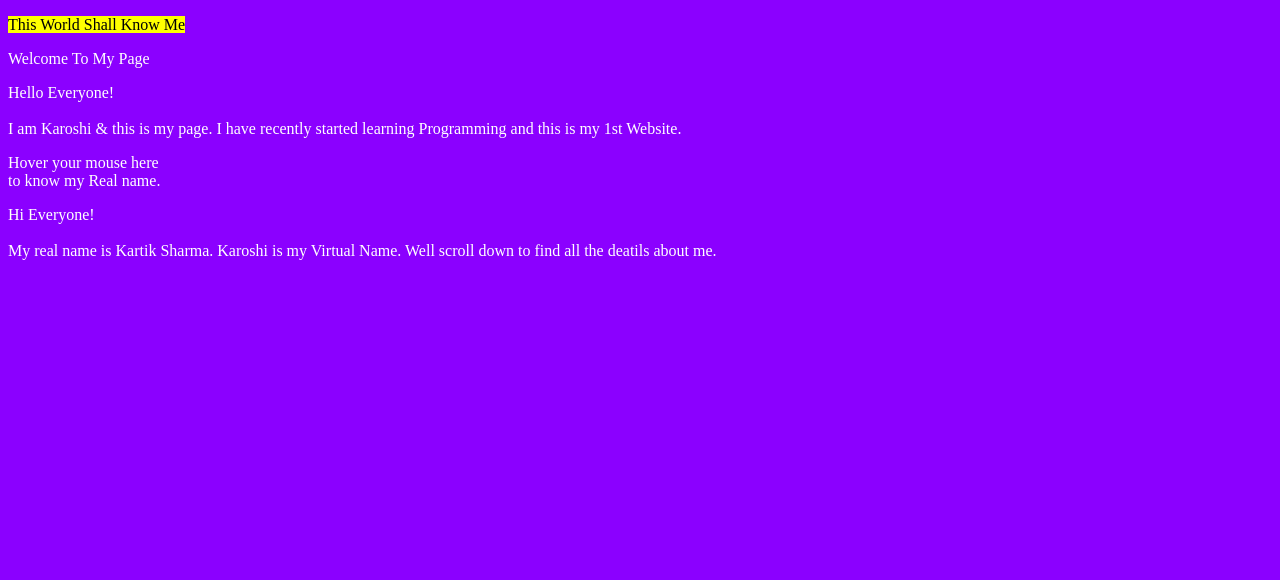
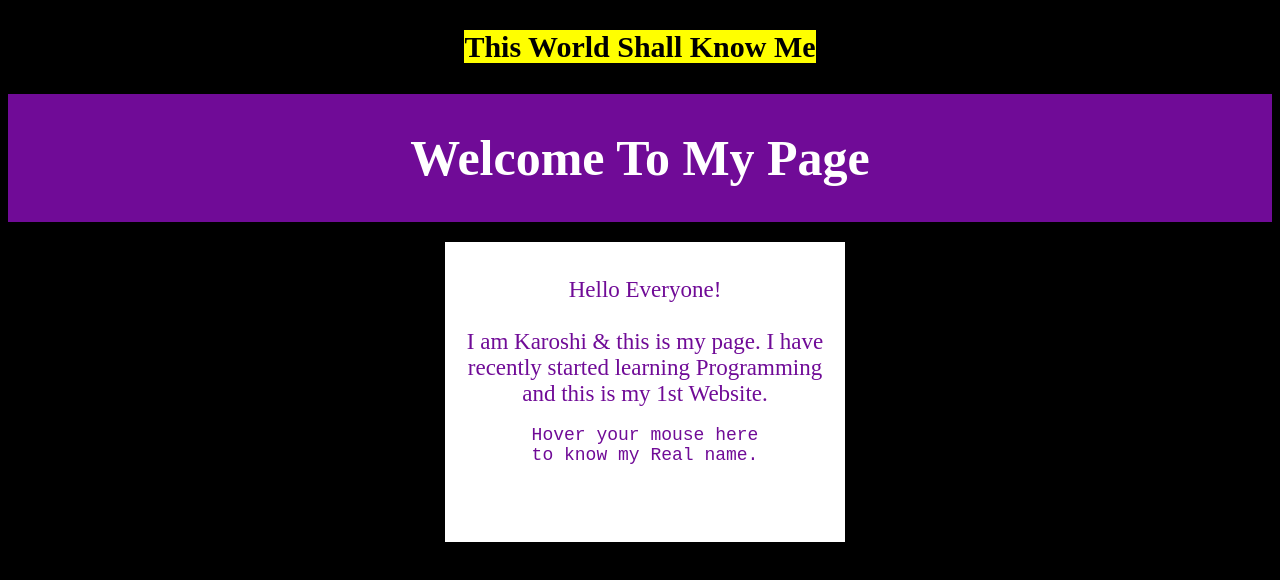
Before and after one commit to KaroshiNara/personal_website, a plain HTML site: page index.html in a window 1280 px wide. Drawn offline with Linux system fonts and the light colour scheme.

Commit message:
Redesigning Initiated!

```diff
--- a/stylesheet.css
+++ b/stylesheet.css
@@ -1,45 +1,100 @@
- body {
-     background-color: #8B00FF;
-     color: white;
- }
- .c1 {
-    font-size: 25px;
+body {
+    background-color: #000000;
+    color: #ffffff;
+}
+/*For Sticky Bar*/
+.header {
     text-align: center;
-    font-family: 'Tahoma', Impact, Arial;
- }
-.c2 {
-    font-size: 70px;
+    font-size: 30px;
+    font-weight: bold
+}
+
+#navbar {
+    overflow: hidden;
+    background-color: #700B97;
+    color: #ffffff;
+    padding: 35px;
+    text-align: center;
+    font-size: 50px;
     font-weight: bold;
-    text-align: center;
-    font-family: cursive;;
 }
- .c3 {
-     font-size: 25px;
-     text-align: center;
-     font-family: Impact, Haettenschweiler, 'Arial Narrow Bold', sans-serif;
- }
- .c4 {
-    font-size: 40px;
-    font-weight: bold;
-    font-family: cursive, 'Times New Roman', Times, serif;
-    text-align: center;
- }
- .text {
-     font-size: 20px;
 
- }
- a:link, a:visited {
-    background-color: white;
-    color: #8B00FF;
-    padding: 10px 15px;
-    text-align: center;
-    border-radius: 15px;
-    padding: 15px;
-    width: 200px;
-    height: 150px;
+.sticky {
+    position: fixed;
+    top: 0;
+    width: 100%;
+}
+
+.sticky + .content {
+    padding-top: 60px;
+}
+/*Flip Box*/
+.container {
+    height: 330px;
+    position: relative;
+    border: 0px solid #000000;
+}
+
+.center {
+    margin: 5px ;
+    position: absolute;
+    top: 50%;
+    left: 50%;
+    -ms-transform: translate(-50%, -50%);
+    transform: translate(-50%, -50%);
+}
+
+.flip-box {
+    background-color: transparent;
+    width: 400px;
+    height: 300px;
+    border: 0px;
+    perspective: 1000px;
   }
 
-  a:hover, a:active {
-    background-color: purple;
+  .flip-box-inner {
+    position: relative;
+    width: 100%;
+    height: 100%;
+    text-align: center;
+    transition: transform 0.8s;
+    transform-style: preserve-3d;
+  }
+
+  .flip-box:hover .flip-box-inner {
+    transform: rotateX(180deg);
+  }
+
+  .flip-box-front, .flip-box-back {
+    position: absolute;
+    width: 100%;
+    height: 100%;
+    -webkit-backface-visibility: hidden;
+    backface-visibility: hidden;
+  }
+
+  .flip-box-front {
+    background-color: #ffffff;
+    color: #700B97;
+  }
+
+  .flip-box-back {
+    background-color: #700B97;
     color: white;
+    transform: rotateX(180deg);
   }
+
+.inside-box1 {
+    font-size: 23px;
+    margin: 35px 20px 0px;
+}
+
+.inside-box2 {
+    font-family: monospace;
+    font-size: 18px;
+}
+
+.inside-box3 {
+    font-size: 23px;
+    margin: 50px 20px 0px;
+}
```
